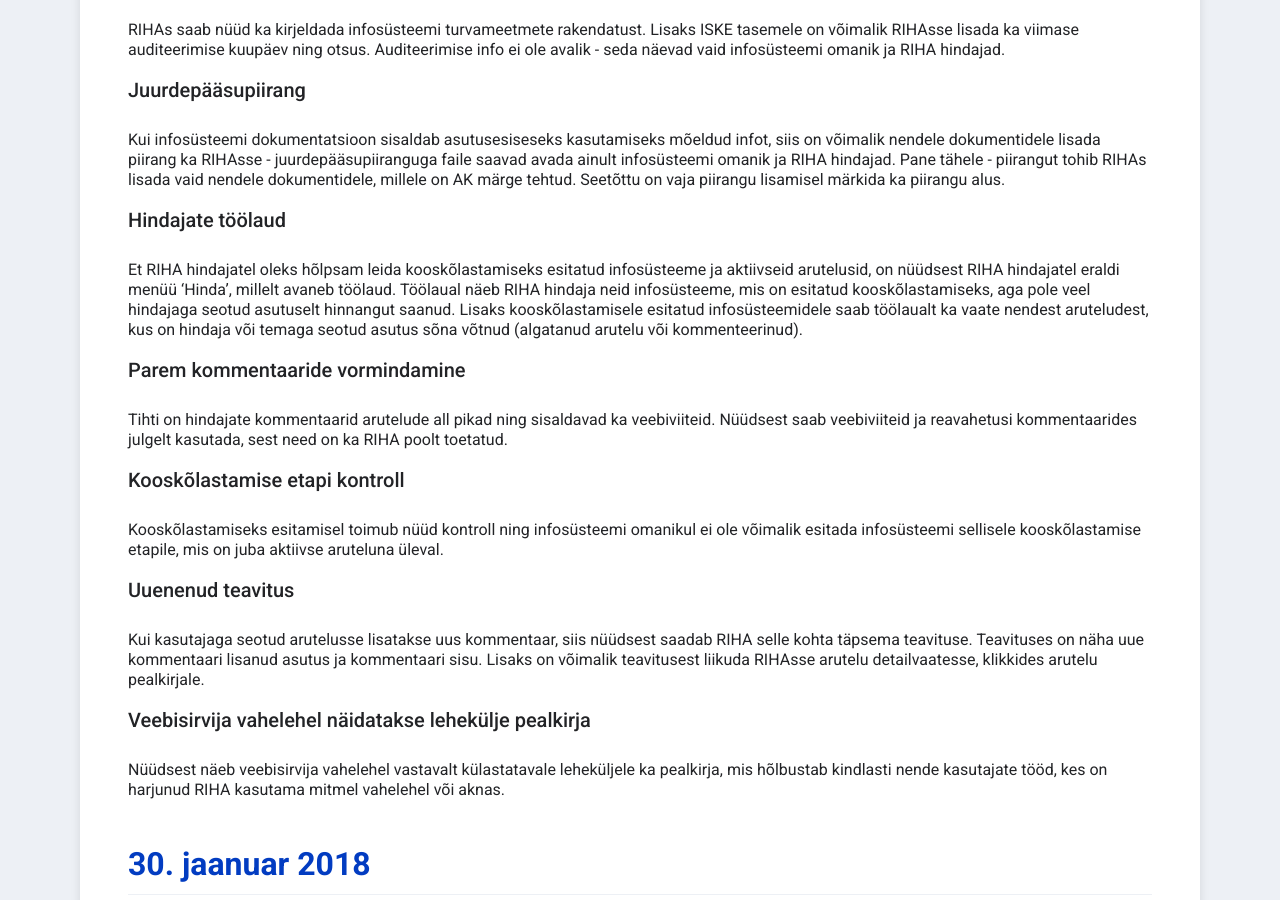
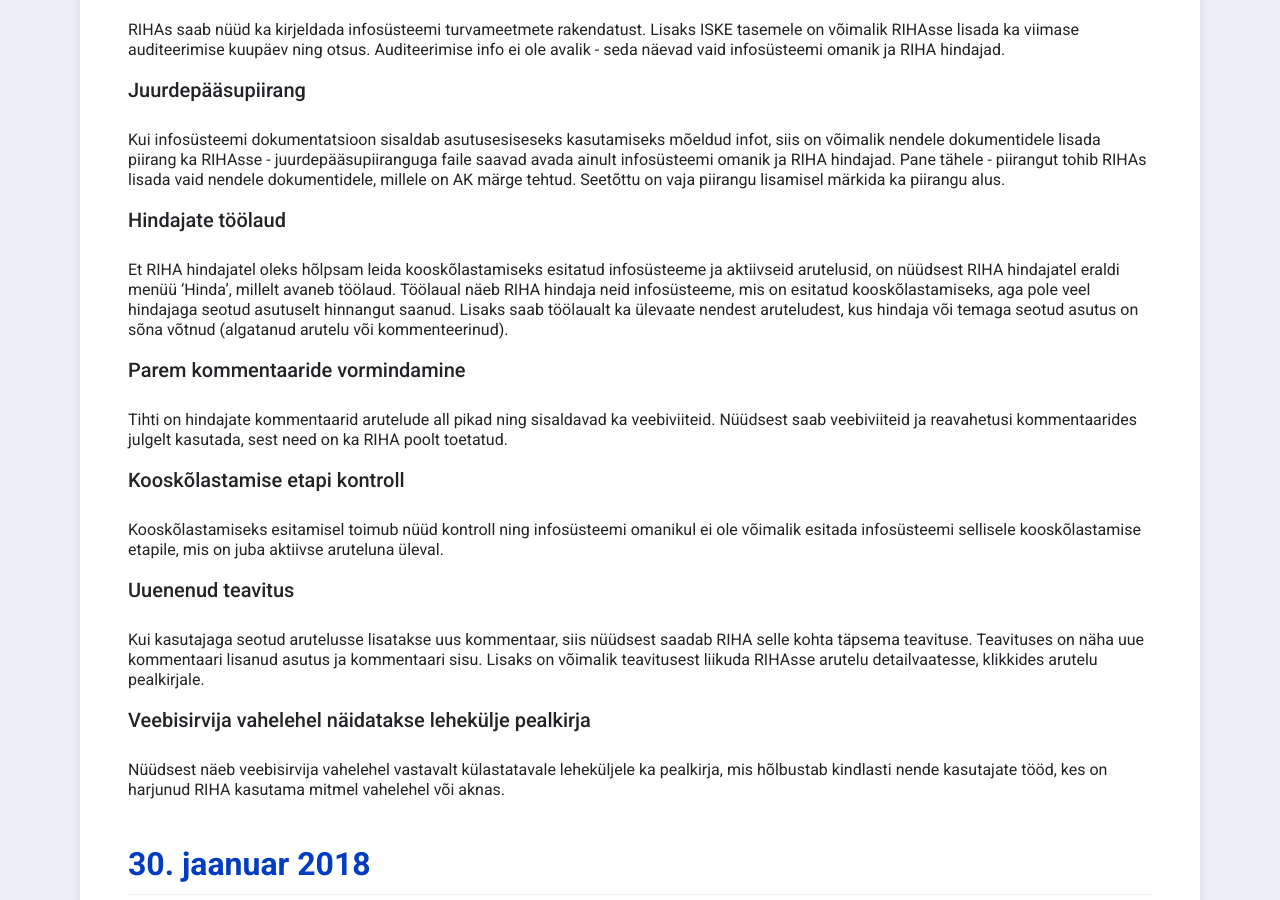
Before and after one commit to e-gov/RIHA-Help, a Jekyll site: the page built from docs/RIHA-uuendused.md, in a window 1280 px wide and 900 px high, scrolled down 3652 px. Built offline with Jekyll 4.4.1, drawn with Linux system fonts in a browser that asks for light colours.

Commit message:
Update RIHA-uuendused.md

```diff
--- a/docs/RIHA-uuendused.md
+++ b/docs/RIHA-uuendused.md
@@ -79,7 +79,7 @@ Kui infosüsteemi dokumentatsioon sisaldab asutusesiseseks kasutamiseks mõeldud
 
 ### Hindajate töölaud
 
-Et RIHA hindajatel oleks hõlpsam leida kooskõlastamiseks esitatud infosüsteeme ja aktiivseid arutelusid, on nüüdsest RIHA hindajatel eraldi menüü 'Hinda', millelt avaneb töölaud. Töölaual näeb RIHA hindaja neid infosüsteeme, mis on esitatud kooskõlastamiseks, aga pole veel hindajaga seotud asutuselt hinnangut saanud. Lisaks kooskõlastamisele esitatud infosüsteemidele saab töölaualt ka vaate nendest aruteludest, kus on hindaja või temaga seotud asutus sõna võtnud (algatanud arutelu või kommenteerinud).
+Et RIHA hindajatel oleks hõlpsam leida kooskõlastamiseks esitatud infosüsteeme ja aktiivseid arutelusid, on nüüdsest RIHA hindajatel eraldi menüü 'Hinda', millelt avaneb töölaud. Töölaual näeb RIHA hindaja neid infosüsteeme, mis on esitatud kooskõlastamiseks, aga pole veel hindajaga seotud asutuselt hinnangut saanud. Lisaks saab töölaualt ka ülevaate nendest aruteludest, kus hindaja või temaga seotud asutus on sõna võtnud (algatanud arutelu või kommenteerinud).
 
 ### Parem kommentaaride vormindamine
 
```
